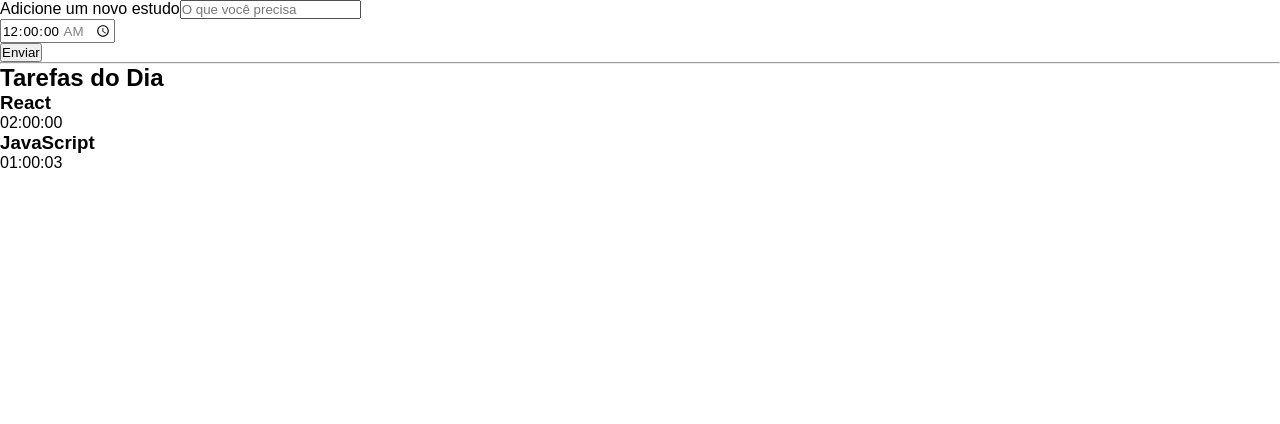
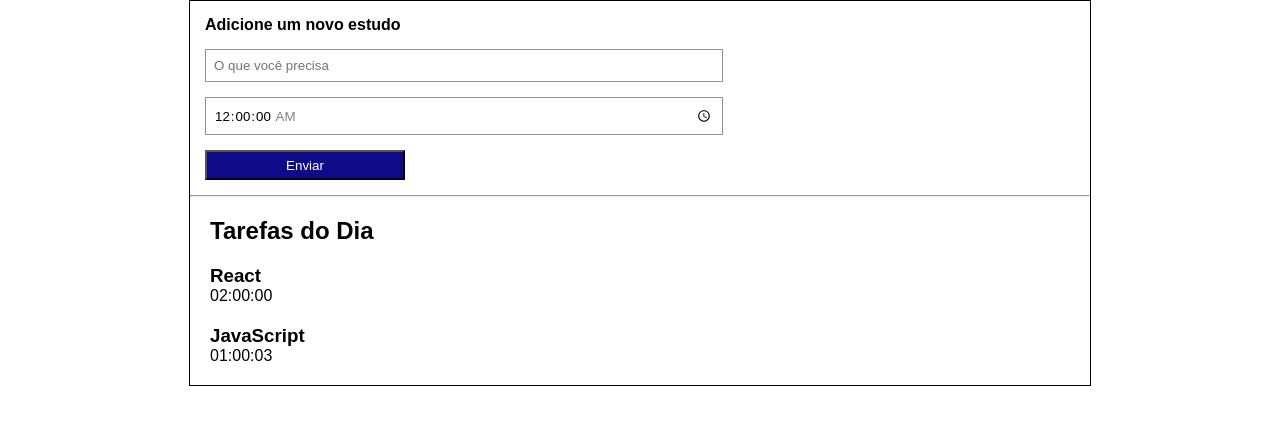
Before and after one commit to giovannirp/cronometro-react, a React (Vite) app: page / in a window 1280 px wide. Shown: the top 424 px of the page. Built offline with nearby package versions, Linux system fonts and the light colour scheme.

Commit message:
feat: adicionando estilos no css

```diff
--- a/package.json
+++ b/package.json
@@ -10,6 +10,7 @@
     "preview": "vite preview"
   },
   "dependencies": {
+    "node-sass": "^9.0.0",
     "react": "^18.2.0",
     "react-dom": "^18.2.0",
     "uuidv4": "^6.2.13"
@@ -23,6 +24,7 @@
     "eslint": "^8.45.0",
     "eslint-plugin-react-hooks": "^4.6.0",
     "eslint-plugin-react-refresh": "^0.4.3",
+    "sass": "^1.68.0",
     "typescript": "^5.0.2",
     "vite": "^4.4.5"
   }
--- /dev/null
+++ b/src/App.scss
@@ -0,0 +1,5 @@
+.container {
+  max-width: 900px;
+  border: 1px solid;
+  margin: 0 auto;
+}
--- a/src/App.tsx
+++ b/src/App.tsx
@@ -3,6 +3,7 @@ import "./App.css";
 import Lista from './Components/Lista';
 import { useState } from 'react';
 import { ITarefa } from './types/ITarefas';
+import "./App.scss";
 
 function App() {
   const [tarefas, setTarefas] = useState([
--- a/src/Components/Formulario/index.tsx
+++ b/src/Components/Formulario/index.tsx
@@ -2,6 +2,7 @@ import { ChangeEvent, Component } from "react";
 import Botao from "../Button";
 import { ITarefa } from "../../types/ITarefas";
 import { v4 as uuidv4 } from 'uuid';
+import "./style.scss";
 
 class Formulario extends Component<{
   setTarefas: React.Dispatch<React.SetStateAction<ITarefa[]>>
@@ -43,6 +44,7 @@ class Formulario extends Component<{
 
   render() {
     return (
+      <section className="form-list">
         <form onSubmit={this.adicionarTarefa.bind(this)}>
           <div>
             <label htmlFor="tarefa">Adicione um novo estudo</label>
@@ -70,6 +72,7 @@ class Formulario extends Component<{
           </div>
           <Botao type="submit">Enviar</Botao>
         </form>
+      </section>
     );
   }
 }
--- /dev/null
+++ b/src/Components/Formulario/style.scss
@@ -0,0 +1,30 @@
+.form-list {
+
+  form {
+    display: flex;
+    flex-direction: column;
+
+    label {
+      display: block;
+      padding: 15px;
+      font-weight: bold;
+    }
+
+    input[type="text"], input[type="time"] {
+      border: 1px solid rgb(147, 146, 146);
+      padding: 8px;
+      margin: 0 0 15px 15px;
+      width: 100%;
+      max-width: 500px;
+    }
+
+    button {
+      margin: 0 0 15px 15px;
+      max-width: 200px;
+      height: 30px;
+      background: rgb(14, 10, 136);
+      color: #fff;
+      cursor: pointer;
+    }
+  }
+}
--- a/src/Components/Lista/index.tsx
+++ b/src/Components/Lista/index.tsx
@@ -1,9 +1,10 @@
 import { ITarefa } from "../../types/ITarefas";
 import Item from "./Item";
+import "./styles.scss";
 
 function Lista( { tarefas }: {tarefas: ITarefa[]}) {
   return (
-    <aside>
+    <aside className="list">
       <h2>Tarefas do Dia</h2>
       <ul>
         {tarefas.map((item, index) => (
--- /dev/null
+++ b/src/Components/Lista/styles.scss
@@ -0,0 +1,8 @@
+.list {
+  padding: 20px;
+
+  li {
+    list-style: none;
+    padding-top: 20px;
+  }
+}
```
Also changed, not shown: 1 other file (tests, documents, lock files or other folders). Lines whose indentation alone changed are shown as unchanged.
